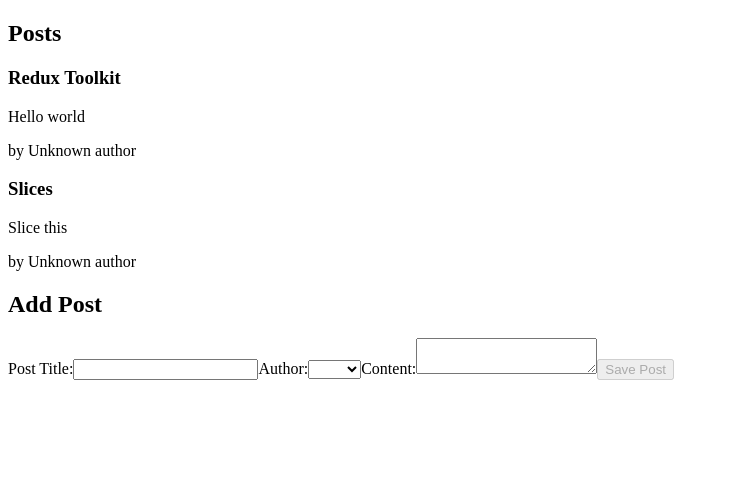
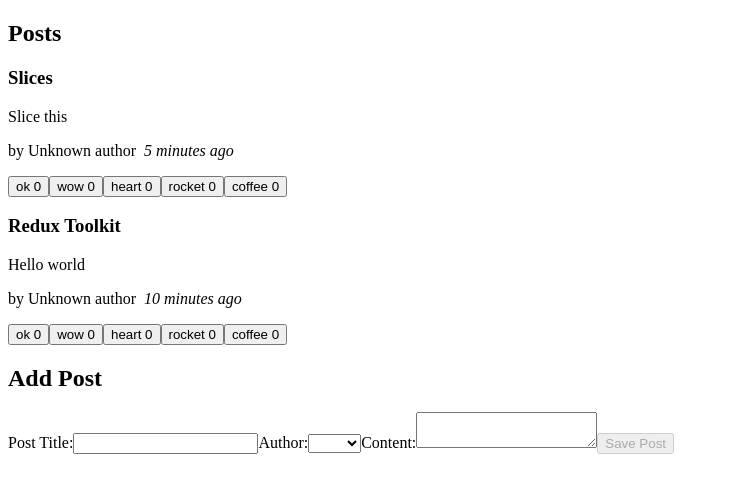
Before and after one commit to BorislavBenderov/redux-toolkit-tutorial, a React (Create React App) app: page / in a window 1280 px wide. Shown: the top 492 px of the page, without its empty margins (0-729 px from the left). Built offline with nearby package versions, Linux system fonts and the light colour scheme.

Commit message:
Render reactions, post author and post time ago

```diff
--- a/src/components/PostsList.js
+++ b/src/components/PostsList.js
@@ -1,16 +1,24 @@
 import { useSelector } from "react-redux";
 import { selectAllPosts } from "../feautures/posts/postsSlice";
 import { PostAuthor } from "./PostAuthor";
+import { ReactionButtons } from "./ReactionButtons";
+import { TimeAgo } from "./TimeAgo";
 
 export const PostsList = () => {
     const posts = useSelector(selectAllPosts);
+
+    const orderedPosts = posts.slice().sort((a, b) => b.date.localeCompare(a.date));
     return (
         <section>
             <h2>Posts</h2>
-            {posts.map(post => (<article key={post.id}>
+            {orderedPosts.map(post => (<article key={post.id}>
                 <h3>{post.title}</h3>
                 <p>{post.content}</p>
-                <p><PostAuthor userId={post.userId}/></p>
+                <p>
+                    <PostAuthor userId={post.userId} />
+                    <TimeAgo timestamp={post.date} />
+                </p>
+                <ReactionButtons post={post}/>
             </article>))}
         </section>
     );
```
